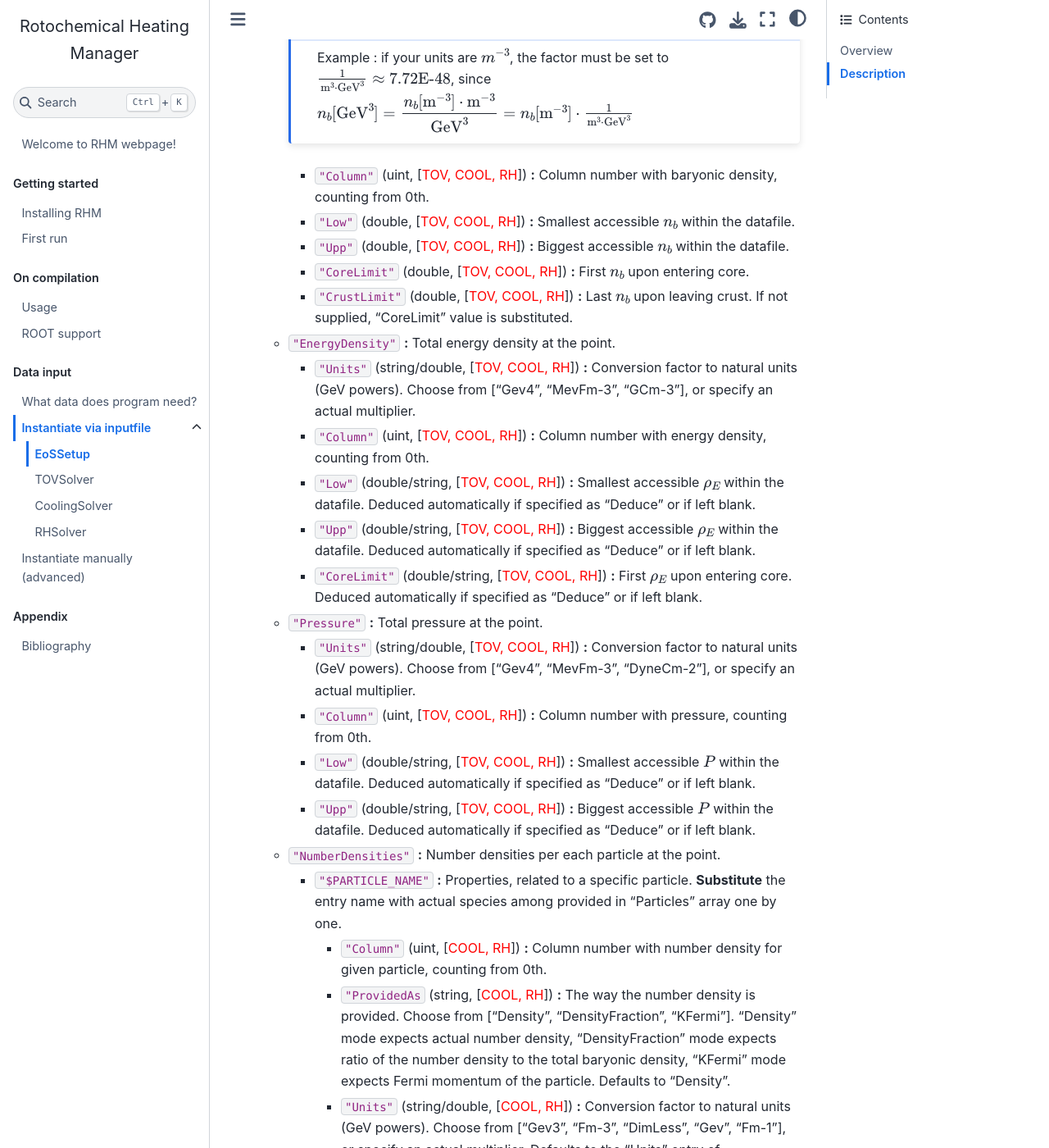
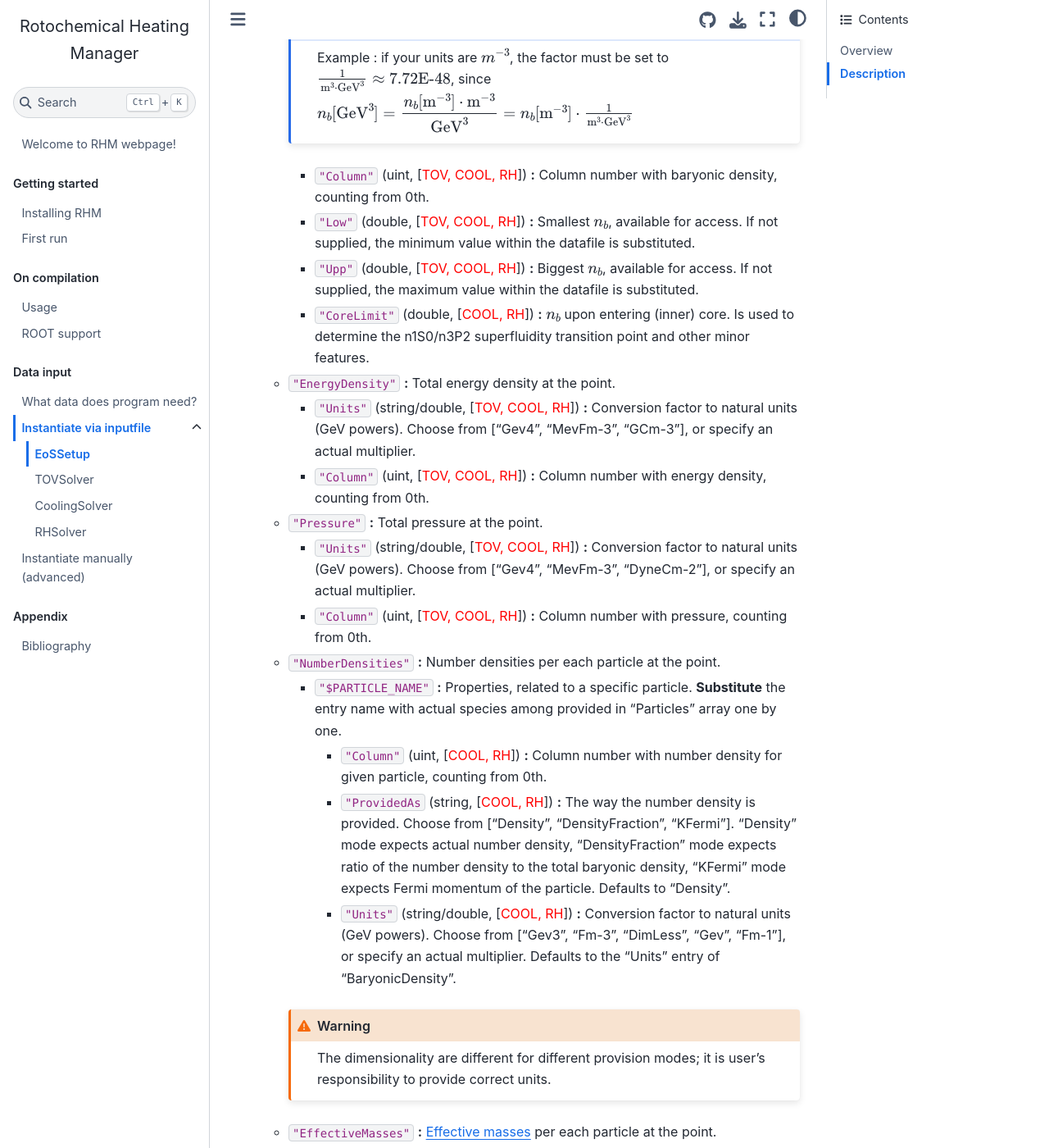
Before and after one commit to Silence2107/Rotochemical-heating-manager, a Jupyter Book: the page built from docs/data_input/inputfile_structure/eos_setup.md, in a window 1280 px wide and 1400 px high, scrolled down 1567 px. Shown: the whole window at 82% size. Built offline with Jupyter Book 1.0.4 settings and Sphinx 7.4.7 and the Sphinx Book theme 1.1.4, drawn with Linux system fonts in a browser that asks for light colours; cross-references to code outside the pages are shown as plain code.

Commit message:
Simplify supply of limiting (n, p, rho) quantities

````diff
--- a/docs/data_input/inputfile_structure/eos_setup.md
+++ b/docs/data_input/inputfile_structure/eos_setup.md
@@ -30,21 +30,15 @@
         Example : if your units are $m^{-3}$, the factor must be set to $\frac{1}{\text{m}^3\cdot \text{GeV}^3} \approx 7.72\text{E-}48$, since $n_b[\text{GeV}^3] = \dfrac{n_b[\text{m}^{-3}] \cdot \text{m}^{-3}}{\text{GeV}^3} = n_b[\text{m}^{-3}] \cdot \frac{1}{\text{m}^3\cdot \text{GeV}^3}$
         ```
         - `"Column"` (uint, [<span style="color:red">TOV, COOL, RH</span>]) **:** Column number with baryonic density, counting from 0th.
-        - `"Low"` (double, [<span style="color:red">TOV, COOL, RH</span>]) **:** Smallest accessible $n_b$ within the datafile.
-        - `"Upp"` (double, [<span style="color:red">TOV, COOL, RH</span>]) **:** Biggest accessible $n_b$ within the datafile.
-        - `"CoreLimit"` (double, [<span style="color:red">TOV, COOL, RH</span>]) **:** First $n_b$ upon entering core.
-        - `"CrustLimit"` (double, [<span style="color:red">TOV, COOL, RH</span>]) **:** Last $n_b$ upon leaving crust. If not supplied, "CoreLimit" value is substituted.
+        - `"Low"` (double, [<span style="color:red">TOV, COOL, RH</span>]) **:** Smallest $n_b$, available for access. If not supplied, the minimum value within the datafile is substituted.
+        - `"Upp"` (double, [<span style="color:red">TOV, COOL, RH</span>]) **:** Biggest $n_b$, available for access. If not supplied, the maximum value within the datafile is substituted.
+        - `"CoreLimit"` (double, [<span style="color:red">COOL, RH</span>]) **:** $n_b$ upon entering (inner) core. Is used to determine the n1S0/n3P2 superfluidity transition point and other minor features.
     - `"EnergyDensity"` **:** Total energy density at the point.
         - `"Units"` (string/double, [<span style="color:red">TOV, COOL, RH</span>]) **:** Conversion factor to natural units (GeV powers). Choose from ["Gev4", "MevFm-3", "GCm-3"], or specify an actual multiplier.
         - `"Column"` (uint, [<span style="color:red">TOV, COOL, RH</span>]) **:** Column number with energy density, counting from 0th.
-        - `"Low"` (double/string, [<span style="color:red">TOV, COOL, RH</span>]) **:** Smallest accessible $\rho_E$ within the datafile. Deduced automatically if specified as "Deduce" or if left blank.
-        - `"Upp"` (double/string, [<span style="color:red">TOV, COOL, RH</span>]) **:** Biggest accessible $\rho_E$ within the datafile. Deduced automatically if specified as "Deduce" or if left blank.
-        - `"CoreLimit"` (double/string, [<span style="color:red">TOV, COOL, RH</span>]) **:** First $\rho_E$ upon entering core. Deduced automatically if specified as "Deduce" or if left blank.
     - `"Pressure"` **:** Total pressure at the point.
         - `"Units"` (string/double, [<span style="color:red">TOV, COOL, RH</span>]) **:** Conversion factor to natural units (GeV powers). Choose from ["Gev4", "MevFm-3", "DyneCm-2"], or specify an actual multiplier.
         - `"Column"` (uint, [<span style="color:red">TOV, COOL, RH</span>]) **:** Column number with pressure, counting from 0th.
-        - `"Low"` (double/string, [<span style="color:red">TOV, COOL, RH</span>]) **:** Smallest accessible $P$ within the datafile. Deduced automatically if specified as "Deduce" or if left blank.
-        - `"Upp"` (double/string, [<span style="color:red">TOV, COOL, RH</span>]) **:** Biggest accessible $P$ within the datafile. Deduced automatically if specified as "Deduce" or if left blank.
     - `"NumberDensities"` **:** Number densities per each particle at the point.
         - `"$PARTICLE_NAME"` **:** Properties, related to a specific particle. **Substitute** the entry name with actual species among provided in "Particles" array one by one.
             - `"Column"` (uint, [<span style="color:red">COOL, RH</span>]) **:** Column number with number density for given particle, counting from 0th.
````
Also changed, not shown: 4 other files.
